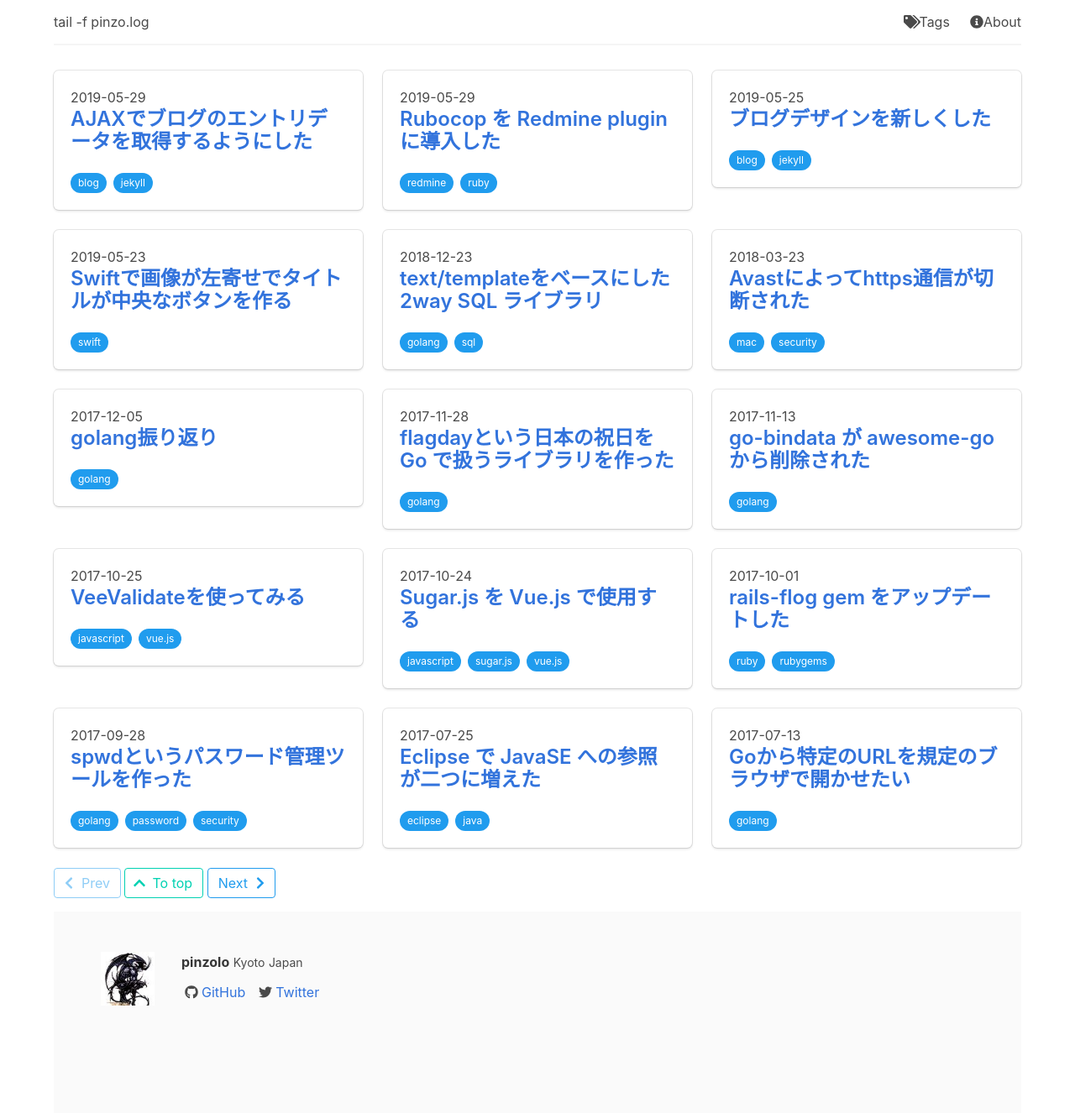
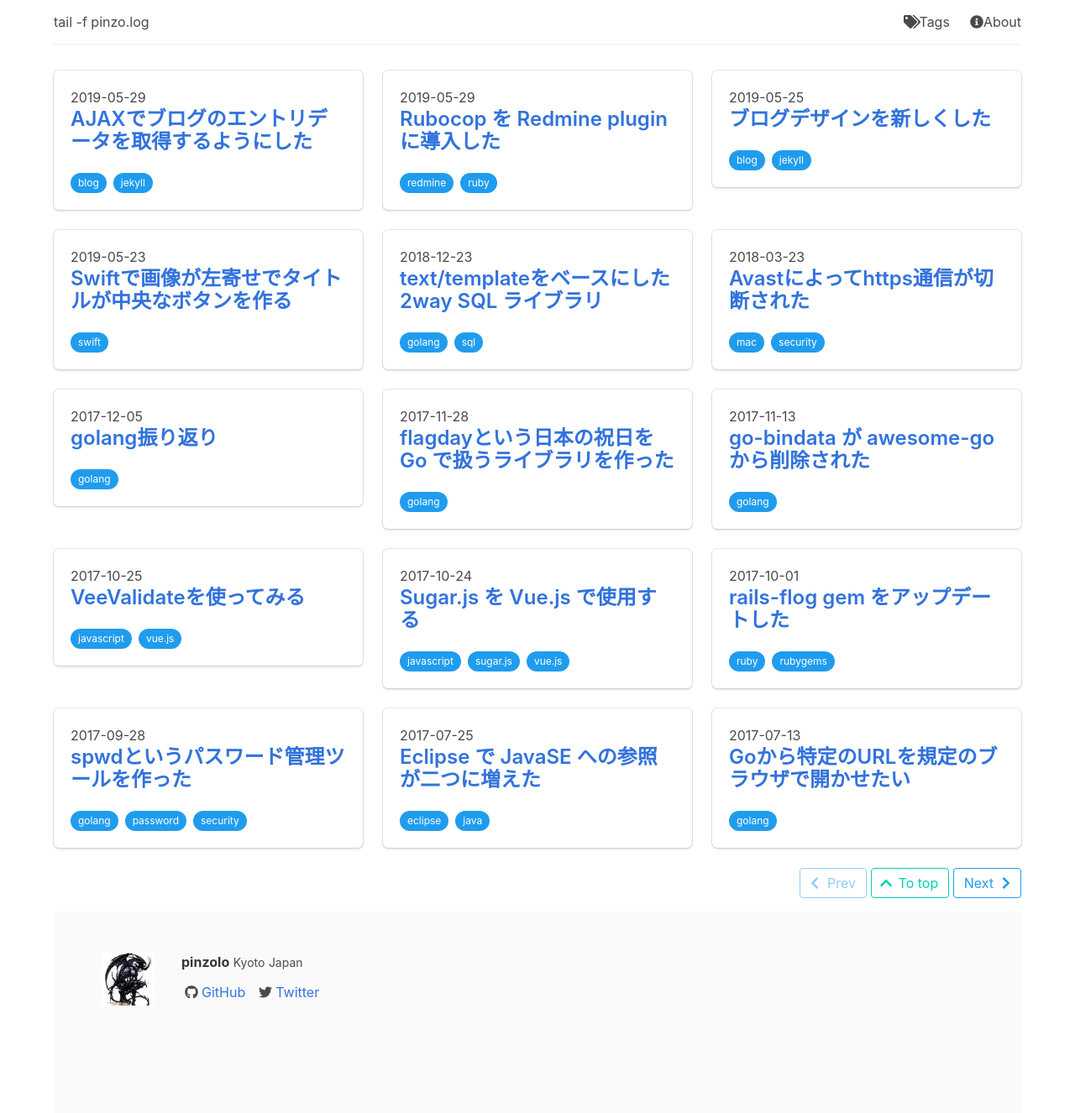
Before and after one commit to pinzolo/pinzolo.github.io, a Jekyll site: the page built from index.html, in a window 1280 px wide. Shown: the whole page at 84% size. Built offline with Jekyll 4.4.1, drawn with Linux system fonts in a browser that asks for light colours; nearby versions of some CDN libraries; the list of posts is cut into pages by our own code.

Commit message:
Fix pager in index page

```diff
--- a/index.html
+++ b/index.html
@@ -5,5 +5,9 @@ layout: default
 <!-- prettier-ignore -->
 <main class="main-content container">
   {% include posts.html posts=paginator.posts %}
-  {% include pager.html prev=paginator.previous_page_path next=paginator.next_page_path %}
+  <div class="columns is-mobile">
+    <div class="column pager">
+      {% include pager.html prev=paginator.previous_page_path next=paginator.next_page_path %}
+    </div>
+  </div>
 </main>
```
